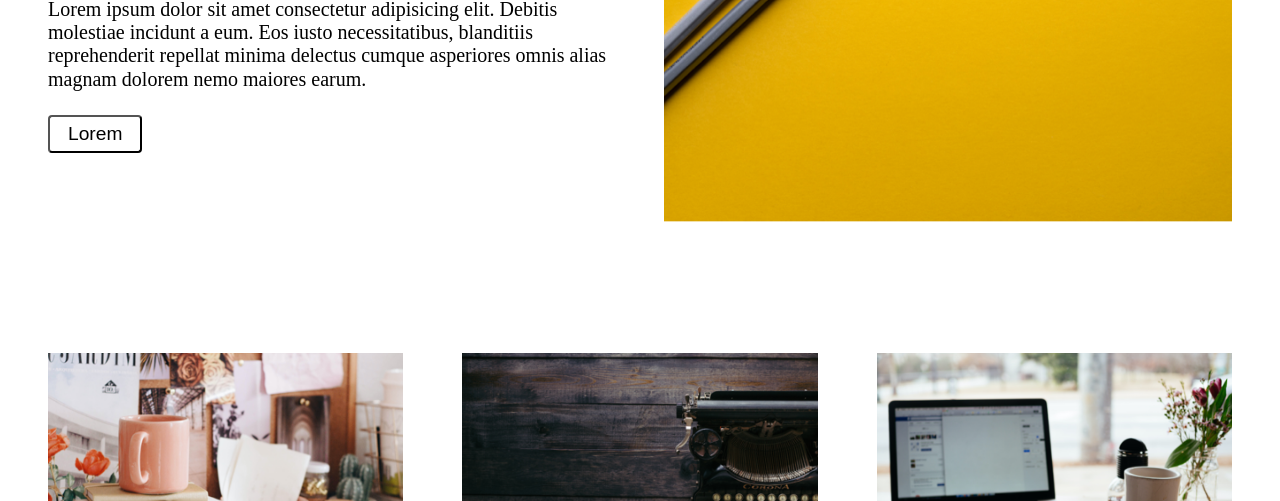
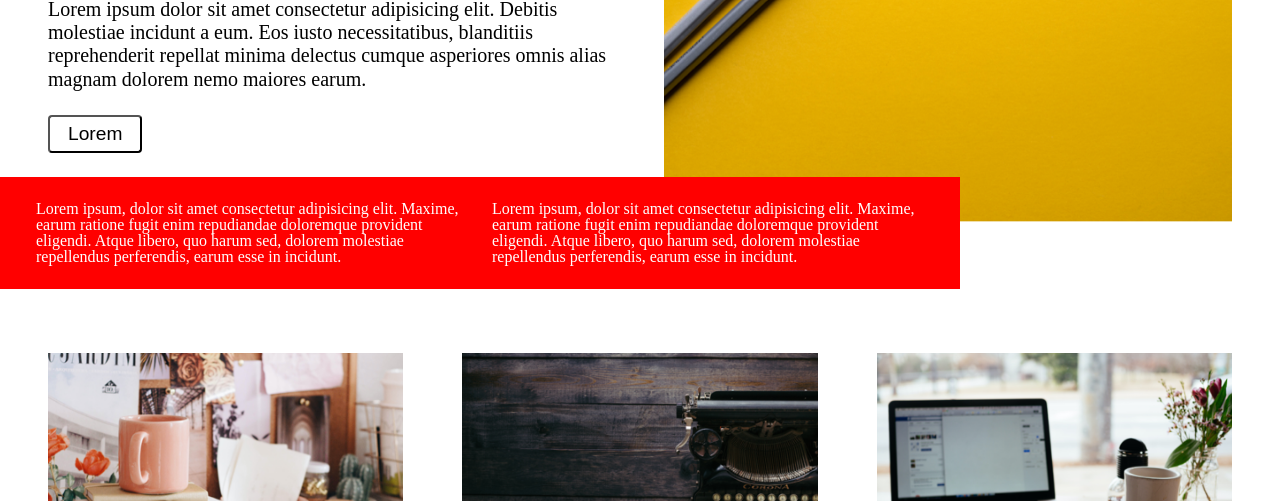
Before and after one commit to sudarshan070/responsive, a plain HTML site: page index.html in a window 1280 px wide. Shown: the part 299-800 px from the top of the page. Drawn offline with Linux system fonts and the light colour scheme.

Commit message:
added a div in hero sectoin for position property

```diff
--- a/assets/stylesheet/main.css
+++ b/assets/stylesheet/main.css
@@ -47,9 +47,11 @@ body {
     display: flex;
     align-items: center;
     justify-content: space-between;
+    position: relative;
 }
 
-.hero_content, .hero_img {
+.hero_content,
+.hero_img {
     width: 48%;
 }
 
@@ -90,7 +92,8 @@ body {
         flex-direction: column-reverse;
     }
 
-    .hero_content, .hero_img {
+    .hero_content,
+    .hero_img {
         width: 100%;
     }
 
@@ -167,6 +170,19 @@ body {
     text-align: center;
 }
 
-@media screen and (max-width: '768px') {
+@media screen and (max-width: 768px) {}
 
+.overview_box {
+    position: absolute;
+    background: red;
+    bottom: 0;
+    left: 0;
+    width: 75%;
+    padding: 24px;
+    display: flex;
+    color: white;
 }
+
+.overview_box p {
+    margin: 0 12px;
+}
--- a/index.html
+++ b/index.html
@@ -30,6 +30,10 @@
       <div class="hero_img">
         <img src="./assets/images/01.png" alt="">
       </div>
+      <div class="overview_box">
+        <p>Lorem ipsum, dolor sit amet consectetur adipisicing elit. Maxime, earum ratione fugit enim repudiandae doloremque provident eligendi. Atque libero, quo harum sed, dolorem molestiae repellendus perferendis, earum esse in incidunt.</p>
+        <p>Lorem ipsum, dolor sit amet consectetur adipisicing elit. Maxime, earum ratione fugit enim repudiandae doloremque provident eligendi. Atque libero, quo harum sed, dolorem molestiae repellendus perferendis, earum esse in incidunt.</p>
+      </div>
     </section>
     <section class="container product">
 
```
Lines whose indentation alone changed are shown as unchanged.
